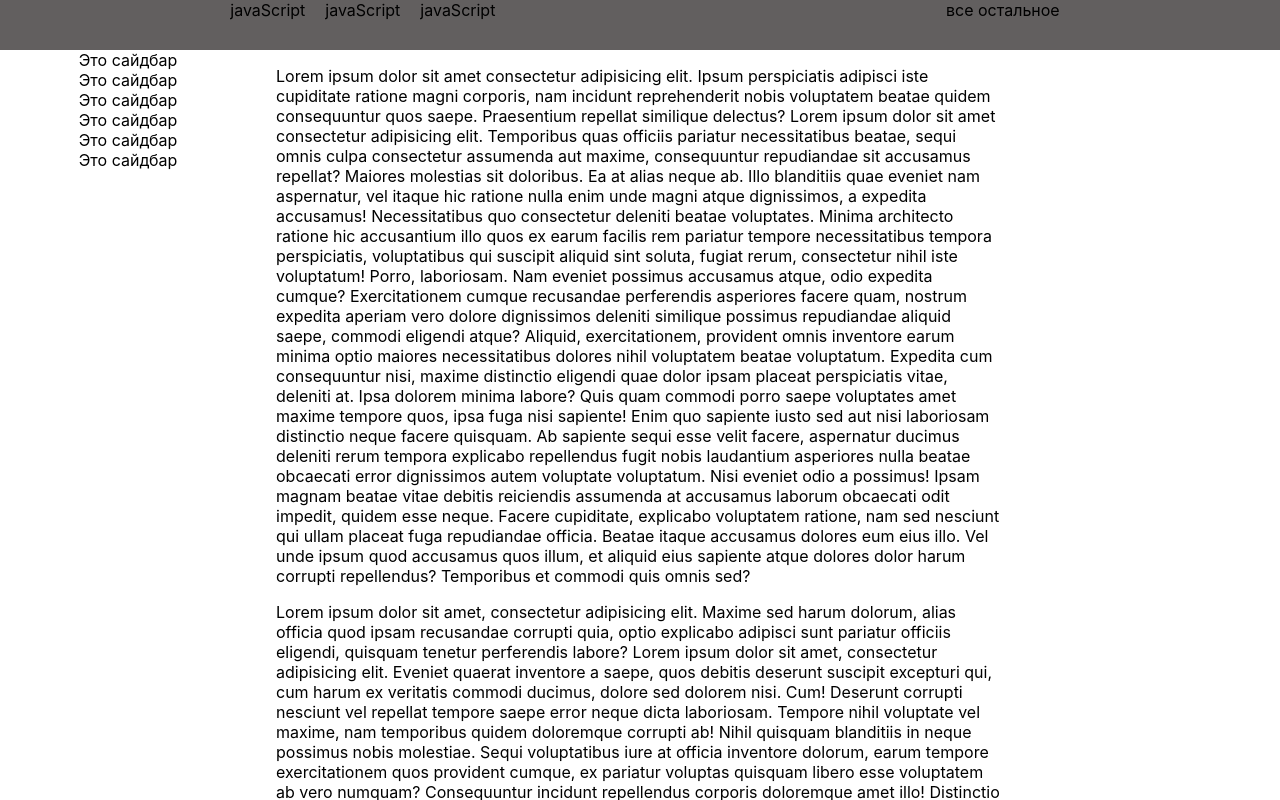
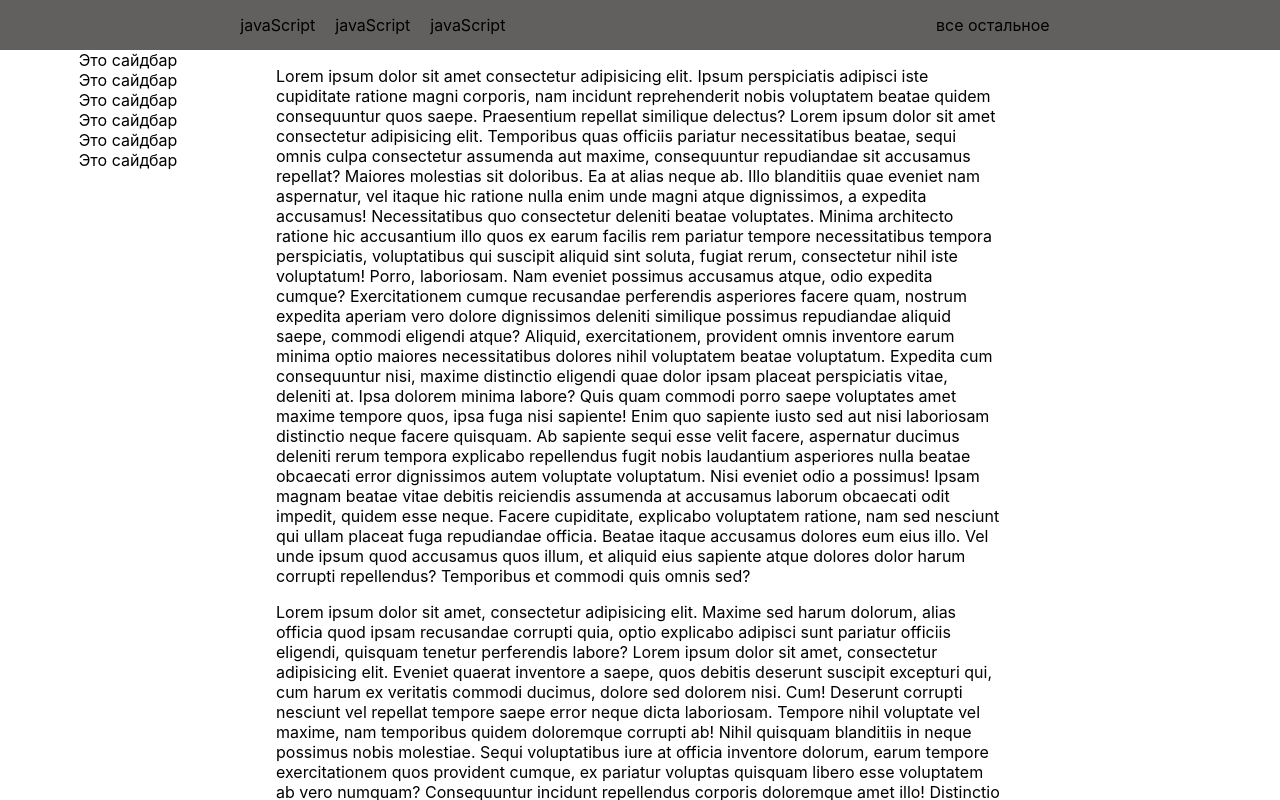
Before and after one commit to Aquariids/Disco-code, a Next.js app: page / in a window 1280 px wide. Shown: the top 800 px of the page. Built offline with nearby package versions, Linux system fonts and the light colour scheme.

Commit message:
fix grid css

```diff
--- a/layout/Header/Header.module.css
+++ b/layout/Header/Header.module.css
@@ -1,22 +1,21 @@
 .header {
-    overflow: hidden;
-    top: 0;
     position: fixed;
     display: grid;
     background: rgb(98, 95, 95);
     z-index: 2;
     width: 100%;
     height: 50px;
+    padding: 0 20px;
+
+    display: flex;
+    align-items: center;
 
 
 
 }
 
-.nav {;
-    text-align: center;
+.nav {
 }
-
-
 .link {
     padding: 10px;
 }
@@ -25,4 +24,6 @@
     display: flex;
     width: 100%;
     justify-content: space-around;
+    flex-direction: row;
+
 }
--- a/layout/Layout.module.css
+++ b/layout/Layout.module.css
@@ -10,7 +10,7 @@
 }
 
 .content {
-    display: none;
+    opacity: 0;
    position: fixed;
    width: 100%;
    height: 100%;
@@ -57,7 +57,12 @@
         "footer";
     }
 .content {
-    display: block;
+    opacity: 1;
+}
+
+.footer {
+    text-align: center;
+    align-items: center;
 }
 
 }
```
